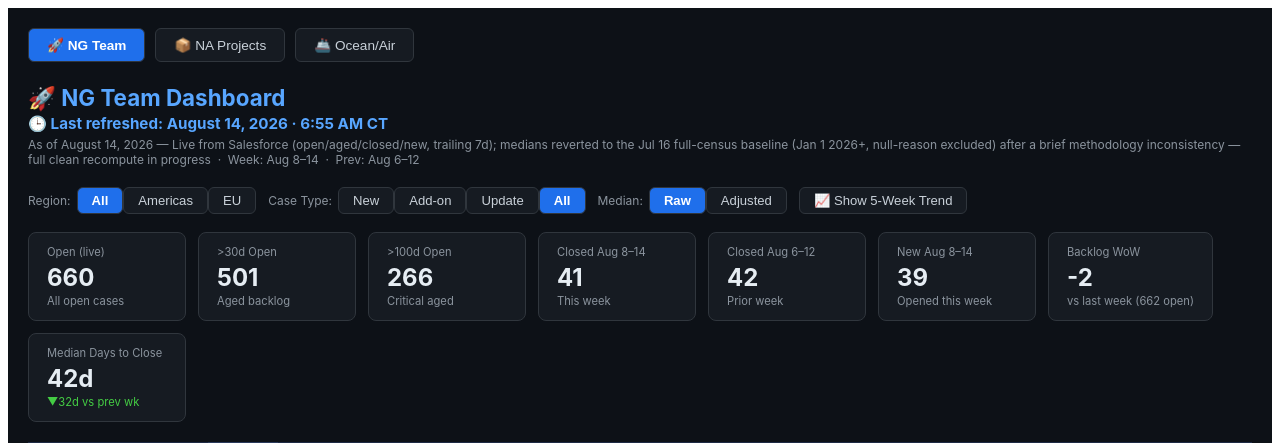
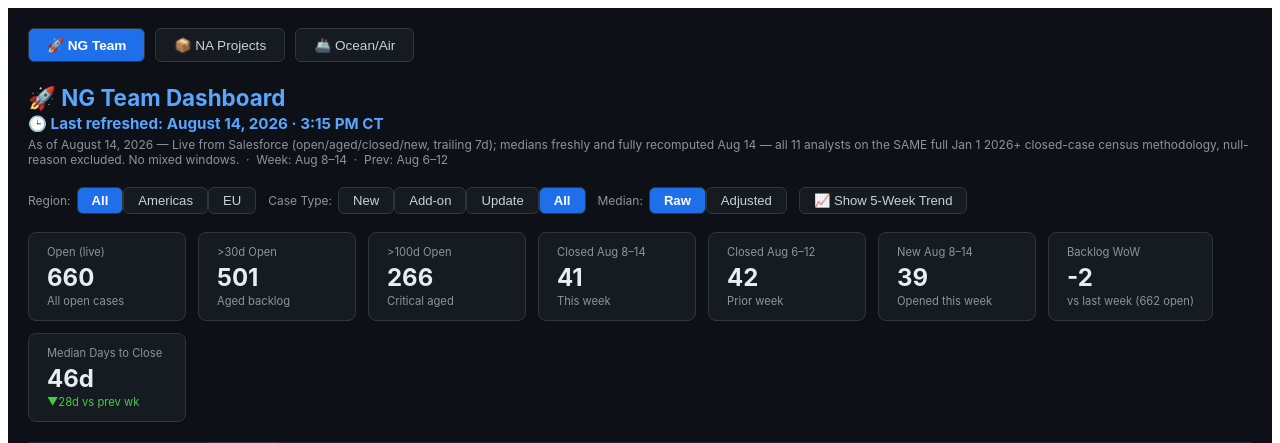
Before and after one commit to The-Vickerman/ng-dashboard, a React (Vite) app: page / in a window 1280 px wide. Shown: the top 443 px of the page. Built offline with nearby package versions, Linux system fonts and the light colour scheme; the HTML template or start-up script is replaced by a standard one.

Commit message:
Complete full median recompute: all 11 analysts on consistent Jan1 2026+ full census, null-reason excluded

```diff
--- a/src/NGTeam.jsx
+++ b/src/NGTeam.jsx
@@ -1,7 +1,7 @@
 import { useState, useMemo } from "react";
 
-const LAST_REFRESHED = "August 14, 2026 · 6:55 AM CT";
-const AS_OF     = "August 14, 2026 — Live from Salesforce (open/aged/closed/new, trailing 7d); medians reverted to the Jul 16 full-census baseline (Jan 1 2026+, null-reason excluded) after a brief methodology inconsistency — full clean recompute in progress";
+const LAST_REFRESHED = "August 14, 2026 · 3:15 PM CT";
+const AS_OF     = "August 14, 2026 — Live from Salesforce (open/aged/closed/new, trailing 7d); medians freshly and fully recomputed Aug 14 — all 11 analysts on the SAME full Jan 1 2026+ closed-case census methodology, null-reason excluded. No mixed windows.";
 const THIS_WEEK = "Aug 8–14";
 const PREV_WEEK = "Aug 6–12";
 
@@ -19,77 +19,77 @@ const TEAM = [
     a100:{new:24,addon:48,update:0,all:72}, cl7:{new:0,addon:0,update:4,all:6},
     cp7:{new:1,addon:1,update:4,all:9}, n7:{new:0,addon:0,update:1,all:1},
     np7:{new:0,addon:0,update:1,all:1}, openp7:108,
-    median:{new:76,addon:62,update:22,all:32}, medianAdj:{new:40,addon:34,update:22,all:27},
+    median:{new:67,addon:62,update:24,all:34}, medianAdj:{new:46,addon:34,update:23,all:29},
     medianTrend:[32,32,32,32,32] },
   { name:"Daisy Marquez", region:"Americas",
     open:{new:15,addon:8,update:21,all:53}, a30:{new:15,addon:8,update:21,all:53},
     a100:{new:14,addon:8,update:21,all:51}, cl7:{new:0,addon:0,update:0,all:0},
     cp7:{new:0,addon:0,update:0,all:0}, n7:{new:0,addon:0,update:0,all:0},
     np7:{new:0,addon:0,update:0,all:0}, openp7:53,
-    median:{new:93,addon:52,update:179,all:93}, medianAdj:{new:46,addon:52,update:179,all:52},
+    median:{new:93,addon:52,update:137,all:93}, medianAdj:{new:46,addon:52,update:137,all:52},
     medianTrend:[93,93,93,93,93] },
   { name:"Jevon Jackson", region:"Americas",
     open:{new:39,addon:30,update:11,all:84}, a30:{new:15,addon:19,update:11,all:48},
     a100:{new:11,addon:5,update:8,all:27}, cl7:{new:2,addon:0,update:1,all:3},
     cp7:{new:0,addon:0,update:0,all:0}, n7:{new:0,addon:0,update:0,all:0},
     np7:{new:0,addon:0,update:0,all:1}, openp7:87,
-    median:{new:43,addon:48,update:41,all:42}, medianAdj:{new:28,addon:33,update:29,all:29},
+    median:{new:66,addon:48,update:41,all:46}, medianAdj:{new:44,addon:33,update:29,all:33},
     medianTrend:[42,42,42,42,42] },
   { name:"Kristen Whitman", region:"Americas",
     open:{new:3,addon:2,update:3,all:8}, a30:{new:3,addon:2,update:2,all:7},
     a100:{new:1,addon:1,update:1,all:3}, cl7:{new:0,addon:1,update:0,all:1},
     cp7:{new:0,addon:1,update:0,all:1}, n7:{new:0,addon:0,update:0,all:0},
     np7:{new:0,addon:0,update:0,all:0}, openp7:9,
-    median:{new:42,addon:45,update:17,all:42}, medianAdj:{new:28,addon:45,update:17,all:28},
+    median:{new:45,addon:56,update:17,all:45}, medianAdj:{new:30,addon:56,update:17,all:33},
     medianTrend:[42,42,42,42,42] },
   { name:"Kristina Quirouette", region:"Americas",
     open:{new:36,addon:6,update:4,all:71}, a30:{new:36,addon:6,update:4,all:67},
     a100:{new:14,addon:3,update:1,all:28}, cl7:{new:1,addon:0,update:2,all:3},
     cp7:{new:0,addon:0,update:2,all:3}, n7:{new:0,addon:0,update:0,all:1},
     np7:{new:0,addon:0,update:0,all:1}, openp7:73,
-    median:{new:63,addon:58,update:50,all:62}, medianAdj:{new:63,addon:28,update:50,all:56},
+    median:{new:89,addon:58,update:53,all:68}, medianAdj:{new:89,addon:35,update:53,all:63},
     medianTrend:[62,62,62,62,62] },
   { name:"Mariana Freitas", region:"Americas",
     open:{new:17,addon:16,update:25,all:63}, a30:{new:16,addon:10,update:8,all:39},
     a100:{new:3,addon:3,update:2,all:13}, cl7:{new:0,addon:2,update:5,all:7},
     cp7:{new:1,addon:1,update:6,all:8}, n7:{new:0,addon:3,update:11,all:14},
     np7:{new:0,addon:4,update:12,all:16}, openp7:56,
-    median:{new:50,addon:44,update:32,all:40}, medianAdj:{new:34,addon:35,update:31,all:34},
+    median:{new:51,addon:44,update:31,all:40}, medianAdj:{new:35,addon:41,update:29,all:34},
     medianTrend:[40,40,40,40,40] },
   { name:"Nia Gillenwater", region:"Americas",
     open:{new:13,addon:30,update:25,all:71}, a30:{new:12,addon:28,update:17,all:58},
     a100:{new:7,addon:10,update:7,all:25}, cl7:{new:0,addon:1,update:1,all:2},
     cp7:{new:0,addon:2,update:4,all:7}, n7:{new:0,addon:1,update:2,all:4},
     np7:{new:0,addon:0,update:1,all:2}, openp7:69,
-    median:{new:84,addon:61,update:26,all:47}, medianAdj:{new:80,addon:43,update:24,all:28},
+    median:{new:84,addon:62,update:27,all:48}, medianAdj:{new:80,addon:48,update:26,all:30},
     medianTrend:[47,47,47,47,47] },
   { name:"Fabrizio Ramirez", region:"Americas",
     open:{new:7,addon:11,update:48,all:73}, a30:{new:4,addon:5,update:17,all:33},
     a100:{new:0,addon:0,update:1,all:1}, cl7:{new:2,addon:4,update:5,all:11},
     cp7:{new:3,addon:3,update:2,all:8}, n7:{new:0,addon:2,update:13,all:15},
     np7:{new:0,addon:1,update:13,all:14}, openp7:69,
-    median:{new:35,addon:0,update:31,all:34}, medianAdj:{new:15,addon:0,update:28,all:28},
+    median:{new:52,addon:41,update:36,all:40}, medianAdj:{new:46,addon:40,update:30,all:38},
     medianTrend:[34,34,34,34,34] },
   { name:"Nathalie Lesmes", region:"EU",
     open:{new:11,addon:16,update:2,all:49}, a30:{new:10,addon:11,update:2,all:26},
     a100:{new:4,addon:1,update:0,all:5}, cl7:{new:0,addon:0,update:0,all:0},
     cp7:{new:1,addon:0,update:0,all:1}, n7:{new:0,addon:0,update:0,all:0},
     np7:{new:0,addon:0,update:0,all:0}, openp7:49,
-    median:{new:45,addon:56,update:39,all:42}, medianAdj:{new:32,addon:52,update:15,all:33},
+    median:{new:54,addon:100,update:44,all:51}, medianAdj:{new:42,addon:78,update:30,all:44},
     medianTrend:[42,42,42,42,42] },
   { name:"Oleksii Kosenko", region:"EU",
     open:{new:11,addon:17,update:16,all:49}, a30:{new:11,addon:17,update:16,all:49},
     a100:{new:9,addon:2,update:15,all:29}, cl7:{new:0,addon:3,update:0,all:6},
     cp7:{new:0,addon:2,update:0,all:3}, n7:{new:0,addon:0,update:0,all:2},
     np7:{new:0,addon:0,update:0,all:0}, openp7:53,
-    median:{new:160,addon:31,update:1,all:76}, medianAdj:{new:109,addon:30,update:1,all:60},
+    median:{new:160,addon:65,update:1,all:72}, medianAdj:{new:109,addon:54,update:1,all:62},
     medianTrend:[76,76,76,76,76] },
   { name:"Prathiba Seetharaman", region:"EU",
     open:{new:6,addon:11,update:1,all:36}, a30:{new:6,addon:11,update:1,all:24},
     a100:{new:4,addon:3,update:0,all:12}, cl7:{new:1,addon:1,update:0,all:2},
     cp7:{new:1,addon:1,update:0,all:2}, n7:{new:0,addon:0,update:0,all:2},
     np7:{new:0,addon:0,update:0,all:6}, openp7:36,
-    median:{new:0,addon:99,update:0,all:99}, medianAdj:{new:0,addon:84,update:0,all:84},
+    median:{new:0,addon:70,update:18,all:28}, medianAdj:{new:0,addon:62,update:18,all:28},
     medianTrend:[99,99,99,99,99] },
 ];
 
```
